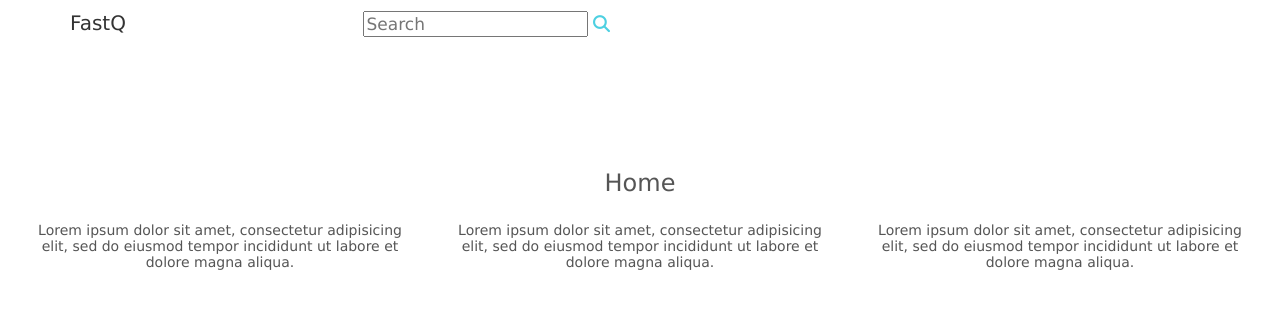
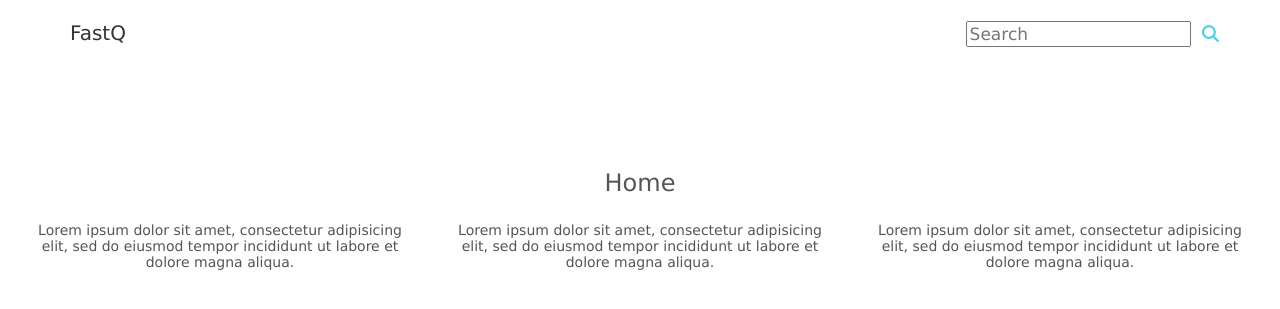
Before and after one commit to RicardoSerranoPena/fastq, a Node server app: page / in a window 1280 px wide. Shown: the top 309 px of the page. Run offline with Node 20, Linux system fonts and the light colour scheme; some libraries are stand-ins or nearby versions.

Commit message:
finished searchbox

```diff
--- a/public/stylesheets/style.css
+++ b/public/stylesheets/style.css
@@ -24,7 +24,7 @@ a {
   }
 
 .navbar-search {
-  align-items: center;
+  padding-top: 1rem;
 }
 .logo {
   font-size: 2rem;
@@ -40,3 +40,7 @@ a {
 .active-cyan-2 .fa {
   color: #4dd0e1;
 }
+.search-box .search-btn {
+  border: none;
+  background-color: white;
+}
--- a/views/partials/menu.ejs
+++ b/views/partials/menu.ejs
@@ -1,13 +1,13 @@
 <nav class="navbar navbar-search">
   <div class="container">
-    <div class="row align-items-center">
+    <div class="row">
       <div class="col-xs-3 logo">
           <p>FastQ</p>
       </div>
-      <div class="col-xs-9 search-box">
+      <div class="col search-box">
         <form action="#" class="active-cyan-2">
-          <input type="text" placeholder="Search" name="search">
-          <i class="fa fa-search active"></i>
+          <input type="text" placeholder="Search" name="search shop name">
+          <button type="submit" name="button" class="search-btn"><i class="fa fa-search active"></i></button>
         </form>
       </div>
     </div>
```
